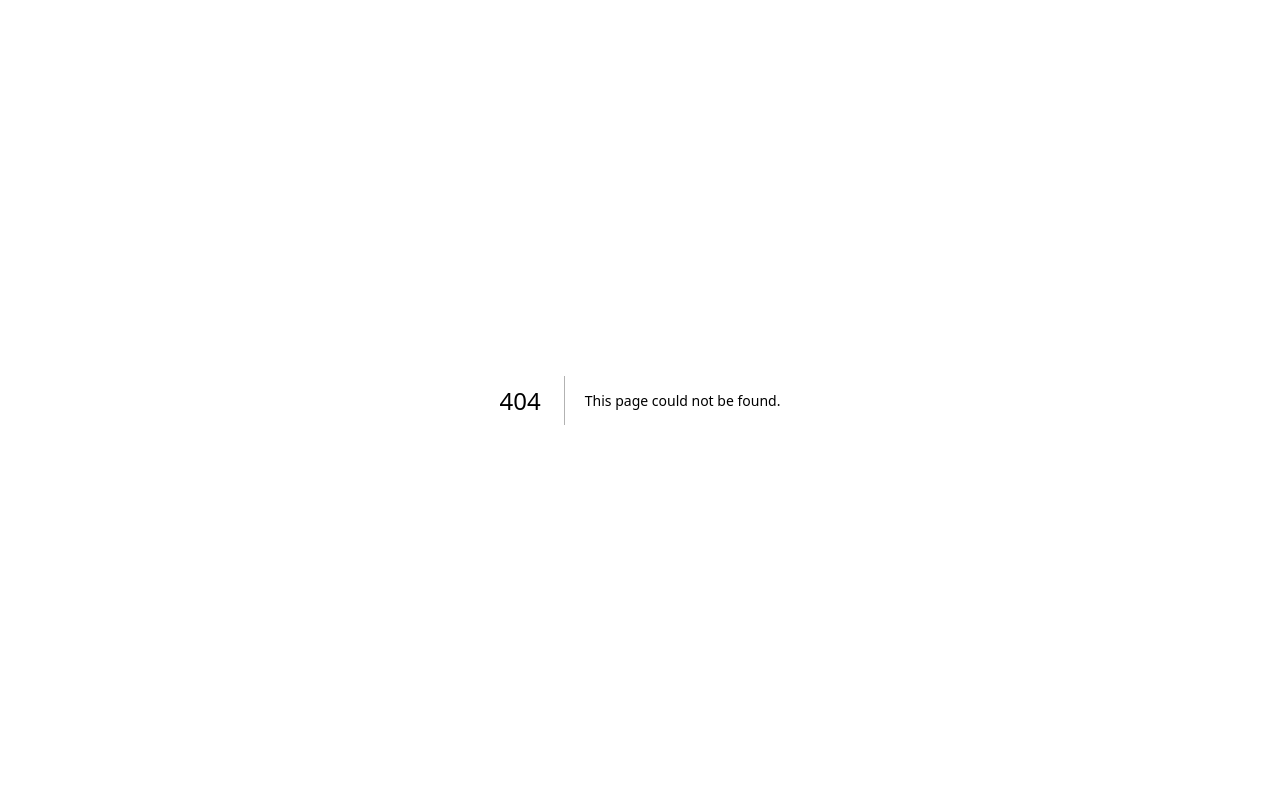
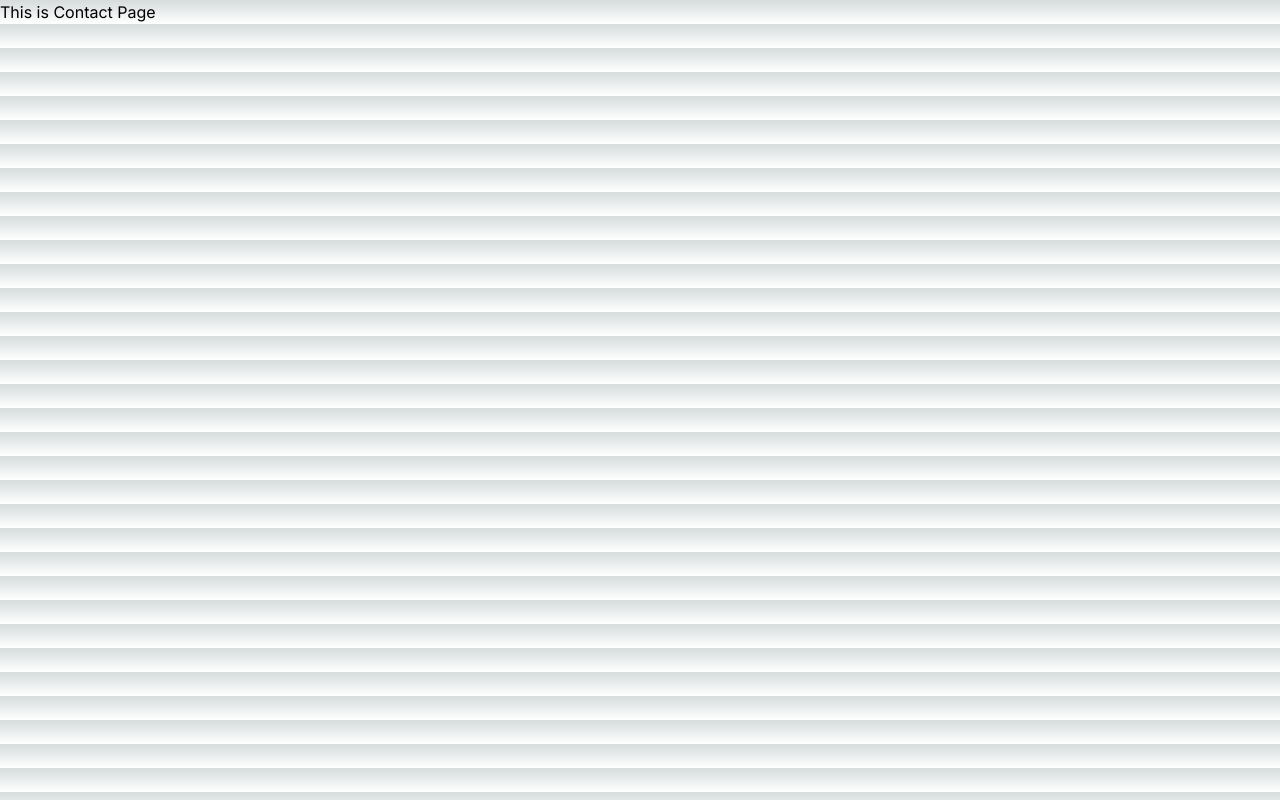
Before and after one commit to SakibAlHasan10/new-next.js-app, a Next.js app: page /contact in a window 1280 px wide. Before the commit this address had no page. Built offline with nearby package versions, Linux system fonts and the light colour scheme.

Commit message:
create contact page

```diff
--- /dev/null
+++ b/src/app/contact/page.js
@@ -0,0 +1,11 @@
+import React from 'react';
+
+const ContactPage = () => {
+    return (
+        <div>
+            <h2>This is Contact Page</h2>
+        </div>
+    );
+};
+
+export default ContactPage;
```
